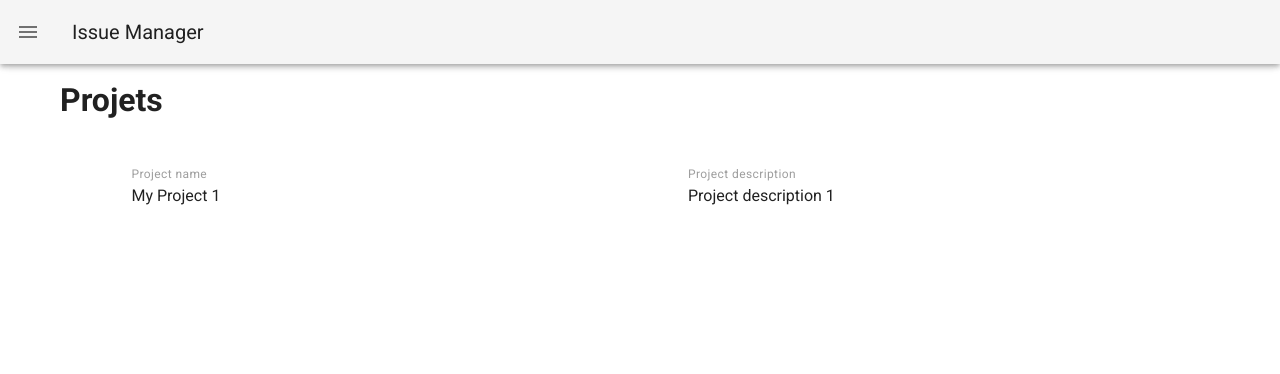
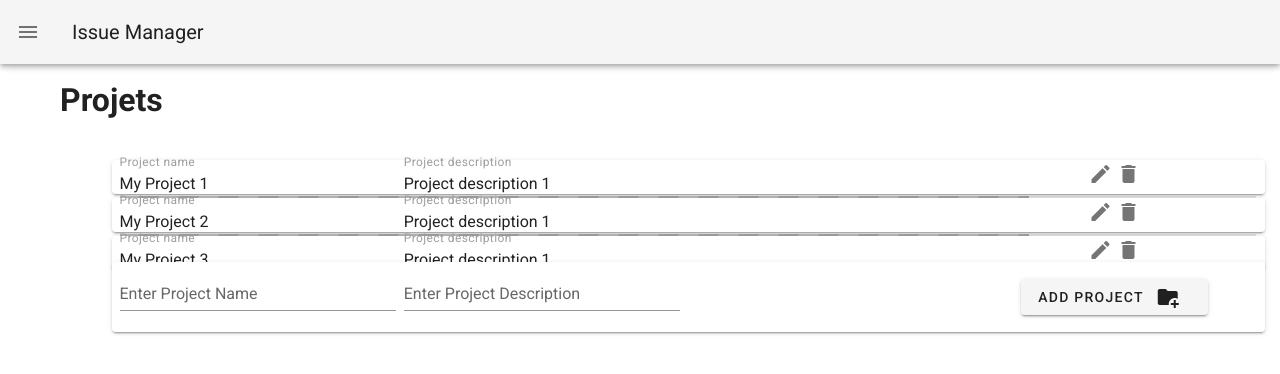
Before and after one commit to damiandrzewicz/issue-manager, a Vue app: page /projects in a window 1280 px wide. Shown: the top 374 px of the page. Built offline with nearby package versions, Linux system fonts and the light colour scheme.

Commit message:
Project card

```diff
--- a/public/index.html
+++ b/public/index.html
@@ -8,6 +8,8 @@
     <title><%= htmlWebpackPlugin.options.title %></title>
     <link rel="stylesheet" href="https://fonts.googleapis.com/css?family=Roboto:100,300,400,500,700,900">
     <link rel="stylesheet" href="https://cdn.jsdelivr.net/npm/@mdi/font@latest/css/materialdesignicons.min.css">
+    <!-- <link href="https://fonts.googleapis.com/icon?family=Material+Icons"
+      rel="stylesheet"> -->
   </head>
   <body>
     <noscript>
--- /dev/null
+++ b/src/components/AddProjectCard.vue
@@ -0,0 +1,44 @@
+<template>
+    <v-hover v-slot="{ hover }">
+        <v-card flat :class="{'px-5 ma-1' : true, 'on-hover': hover}" :elevation="hover ? 16 : 2" >
+
+            <v-form>
+                <v-layout row >
+                    <v-flex class="pr-2" xs12 md3>
+                        <v-text-field label="Enter Project Name"></v-text-field>
+                    </v-flex>
+                    <v-flex class="pr-2" xs12 md3>
+                        <v-text-field label="Enter Project Description"></v-text-field>
+                    </v-flex>
+                    <v-spacer></v-spacer>
+                    <v-flex md3 class="d-flex justify-center align-center grey--text">
+                        <v-btn @click="onAddProject">
+                            Add Project
+                            <v-icon class="mx-3">mdi-folder-plus</v-icon>
+                        </v-btn>
+                    </v-flex>
+                </v-layout>
+            </v-form>
+        </v-card>
+    </v-hover>
+</template>
+
+<script>
+export default {
+    name: "AddProjectCard",
+    props: [],
+    methods: {
+        onAddProject(){
+            console.log(`onAddProject, adding subproject X to project.id=`);
+            //todo emit event
+            // this.emit('addProjectEvent');
+        }
+    }
+}
+</script>
+
+<style>
+.add-project-hover{
+    color: 'g'
+}
+</style>
--- a/src/components/Project.vue
+++ /dev/null
@@ -1,43 +0,0 @@
-<template>
-    <div >
-        <!-- :color="showSubItems ? 'secondary' : ''" -->
-        <v-card flat @click="toggleSubitemsVisibility">
-            <v-layout row :class="`px-5 py-1 ma-1`" :style="{ backgroundColor: 'white' }">
-                <v-flex xs12 md6>
-                    <div class="caption grey--text">Project name</div>
-                    <div>{{ project.name }}</div>
-                </v-flex>
-                <v-flex xs12 md6>
-                    <div class="caption grey--text">Project description</div>
-                    <div>{{ project.description }}</div>
-                </v-flex>
-            </v-layout>
-        </v-card>
-
-        <div v-if="project.subprojects && showSubItems" class="pl-5">
-            <div v-for="subproject in project.subprojects" :key="subproject.id">
-                <Project :project="subproject"/>
-            </div>
-        </div>
-    </div>
-
-</template>
-
-<script>
-export default {
-    name: "Project",
-    props: ['project'],
-    data: () => ({
-        showSubItems: false
-    }),
-    methods: {
-        toggleSubitemsVisibility(){ this.showSubItems = ! this.showSubItems }
-    }
-}
-</script>
-
-<style>
-.asd {
-    background-color: red;
-}
-</style>
--- /dev/null
+++ b/src/components/ProjectCard.vue
@@ -0,0 +1,141 @@
+<template>
+    <div >
+        <!-- :color="showSubItems ? 'secondary' : ''" -->
+
+        <v-hover v-slot="{ hover }">
+            <v-card flat :class="['px-5 py-1 ma-1',{ 'on-hover': hover, 'card-opened secondary': showSubItems}]"
+
+                :elevation="hover ? 16 : 2"
+                @click="toggleSubitemsVisibility" >
+                <v-layout row >
+                    <v-flex xs12 md3>
+                        <div :class="['caption', showSubItems ? 'white--text' : 'grey--text' ]" >Project name</div>
+                        <div>{{ project.name }}</div>
+                    </v-flex>
+                    <v-flex xs12 md3>
+                        <div :class="['caption', showSubItems ? 'white--text' : 'grey--text' ]">Project description</div>
+                        <div>{{ project.description }}</div>
+                    </v-flex>
+                    <v-spacer></v-spacer>
+                    <v-flex md3 class="d-flex align-center justify-center">
+                        <v-tooltip top>
+                            <template v-slot:activator="{ on, attrs }">
+                                <v-btn
+                                    icon
+                                    small
+                                    v-bind="attrs"
+                                    v-on="on"
+                                    @click.stop="onEdit"
+                                    @mousedown.stop
+                                    :color="showSubItems ? 'white' : ''">
+                                    <v-icon>mdi-pencil</v-icon>
+                                </v-btn>
+                            </template>
+                            <span>Edit project</span>
+                        </v-tooltip>
+
+                        <v-tooltip top>
+                            <template v-slot:activator="{ on, attrs }">
+                                <v-btn
+                                    icon
+                                    small
+                                    v-bind="attrs"
+                                    v-on="on"
+                                    @click.stop="onDelete"
+                                    @mousedown.stop
+                                    :color="showSubItems ? 'white' : ''">
+                                    <v-icon>mdi-delete</v-icon>
+                                </v-btn>
+                            </template>
+                            <span>Edit project</span>
+                        </v-tooltip>
+                    </v-flex>
+                </v-layout>
+                <v-layout row>
+                    <v-progress-linear :value="presentation.progress" striped height="6" :color="presentation.color"></v-progress-linear>
+                </v-layout>
+            </v-card>
+         </v-hover>
+
+        <div v-if="project.subprojects && showSubItems" class="pl-5">
+            <div v-for="subproject in project.subprojects" :key="subproject.id">
+                <Project :project="subproject"/>
+            </div>
+            <AddProjectCard/>
+        </div>
+    </div>
+
+</template>
+
+<script>
+import AddProjectCard from "@/components/AddProjectCard.vue"
+
+export default {
+    name: "Project",
+    components: { AddProjectCard },
+    props: ['project'],
+    data: () => ({
+        showSubItems: false,
+        presentation: {
+            progress: 0,
+            color: 'blue'
+        }
+
+    }),
+    methods: {
+        toggleSubitemsVisibility(){
+            if(this.project.subprojects){
+                this.showSubItems = ! this.showSubItems
+            }
+        },
+        calcProgress(){
+            this.presentation.progress = 80;
+        },
+        calcColor(){
+            const between = function(x, min, max){
+                return x >= min && x <= max;
+            };
+            const v = this.presentation.progress;
+            if(between(v, 0, 20)){
+                this.presentation.color = "red";
+            }else if(between(v, 21, 40)){
+                this.presentation.color = "yellow";
+            }else if(between(v, 41, 60)){
+                this.presentation.color = "orange";
+            }else if(between(v, 61, 80)){
+                this.presentation.color = "grey";
+            }else if(between(v, 81, 99)){
+                this.presentation.color = "blue";
+            }
+            else if(v == 100){
+                this.presentation.color = "green";
+            }
+        },
+
+        onEdit(){
+            console.log(`onEdit, project.id=${this.project.id}`);
+        },
+        onDelete(){
+            console.log(`onDelete, project.id=${this.project.id}`);
+        },
+        onAddProject(){
+            console.log("on add project");
+            //todo emit event
+            // this.emit('addProjectEvent');
+        }
+    },
+    mounted(){
+        this.calcProgress();
+        this.calcColor();
+    }
+}
+</script>
+
+<style>
+.v-card--link:before, .v-icon:after {
+    background-color: white !important;
+}
+.card-opened{
+    color: white !important;
+}
+</style>
--- a/src/views/Projects.vue
+++ b/src/views/Projects.vue
@@ -3,26 +3,38 @@
     <h1>Projets</h1>
 
     <v-container class="my-5">
-
         <div v-for="project in projects" :key="project.id">
-            <Project :project="project"/>
+            <ProjectCard :project="project"/>
         </div>
+        <AddProjectCard/>
     </v-container>
   </div>
 </template>
 
 <script>
-import Project from "@/components/Project.vue"
+import ProjectCard from "@/components/ProjectCard.vue"
+import AddProjectCard from "@/components/AddProjectCard.vue"
+
 
 export default {
     name: "Projects",
-    components: { Project },
+    components: { ProjectCard, AddProjectCard },
     data: () => ({
         projects: [
             { id: 1, name: "My Project 1", description: "Project description 1", subprojects: [
                 { id: 2, name: "My SubProject 1", description: "SubProject description 1" },
                 { id: 3, name: "My SubProject 2", description: "SubProject description 1" },
                 { id: 4, name: "My SubProject 3", description: "SubProject description 1" }
+            ]},
+            { id: 5, name: "My Project 2", description: "Project description 1", subprojects: [
+                { id: 6, name: "My SubProject 1", description: "SubProject description 1" },
+                { id: 7, name: "My SubProject 2", description: "SubProject description 1" },
+                { id: 8, name: "My SubProject 3", description: "SubProject description 1" }
+            ]},
+            { id: 9, name: "My Project 3", description: "Project description 1", subprojects: [
+                { id: 10, name: "My SubProject 1", description: "SubProject description 1" },
+                { id: 11, name: "My SubProject 2", description: "SubProject description 1" },
+                { id: 12, name: "My SubProject 3", description: "SubProject description 1" }
             ]}
         ],
     })
```
